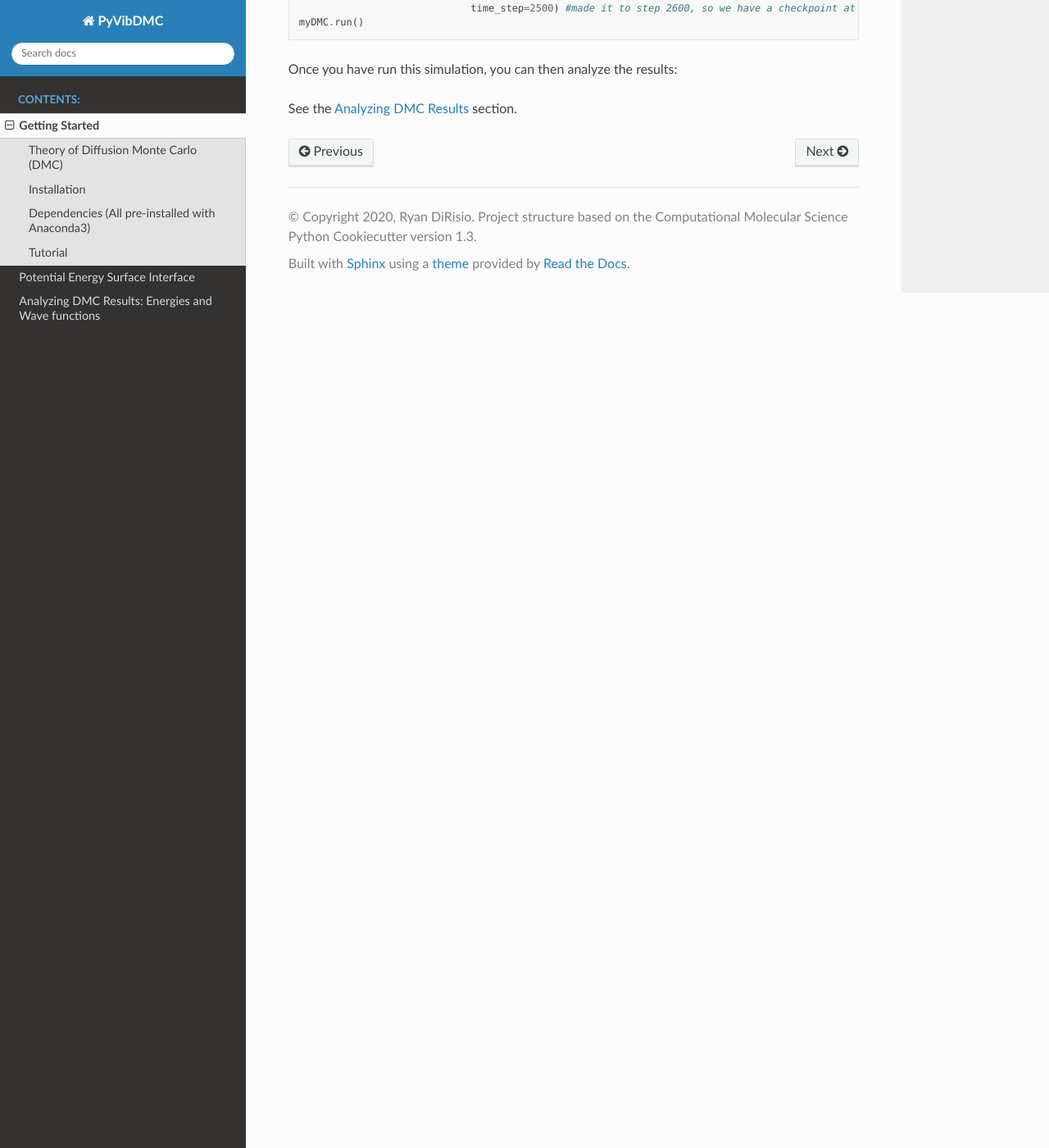
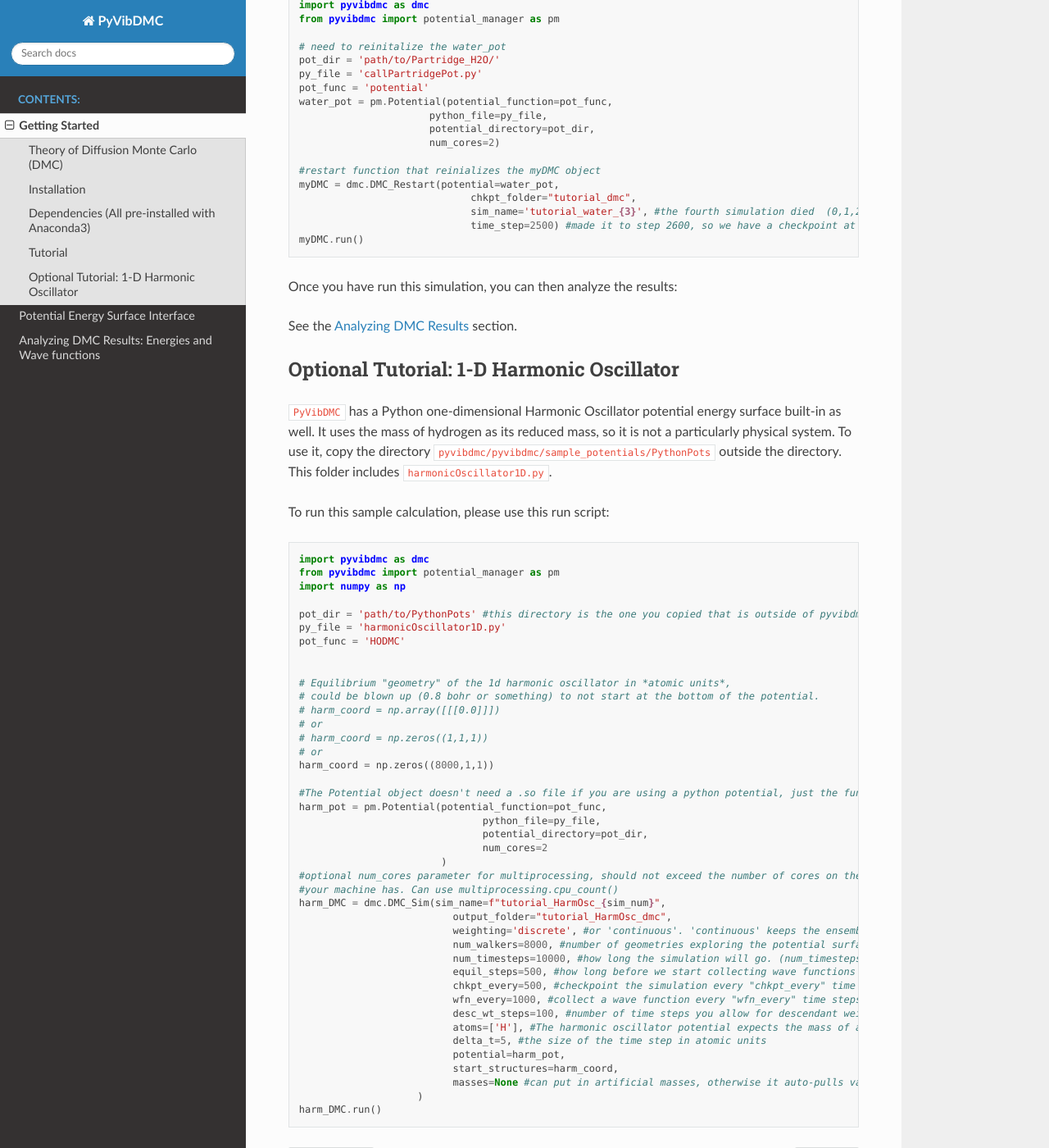
Before and after one commit to rjdirisio/pyvibdmc, a Sphinx documentation site: the page built from docs/getting_started.rst, in a window 1280 px wide and 1400 px high, scrolled down 2369 px. Shown: the whole window at 82% size. Built offline with Sphinx 7.4.7 and the Read the Docs theme 2.0.0, drawn with Linux system fonts in a browser that asks for light colours; some of the changed text lies outside the part shown.

```diff
--- a/docs/conf.py
+++ b/docs/conf.py
@@ -15,10 +15,10 @@
 # Incase the project was not installed
 import os
 import sys
+
 sys.path.insert(0, os.path.abspath('..'))
 
 import pyvibdmc
-
 
 # -- Project information -----------------------------------------------------
 
@@ -31,7 +31,6 @@ author = 'Ryan DiRisio'
 version = ''
 # The full version, including alpha/beta/rc tags
 release = ''
-
 
 # -- General configuration ---------------------------------------------------
 
@@ -50,11 +49,18 @@ extensions = [
     'sphinx.ext.intersphinx',
     'sphinx.ext.extlinks',
 ]
+
 autoapi_dirs = ['../pyvibdmc']
 autoapi_ignore = ["*/sample_potentials/*",
                   "*/tests/*",
-                  "*/*version*",
-                  "*/*git_revision*"]
+                  "*_version.py"]
+autoapi_options = ['members',
+                   'undoc-members',
+                   # 'private-members',
+                   # 'special-members',
+                   'show-inheritance',
+                   'show-module-summary',
+                   'imported-members']
 # autosummary_generate = True
 napoleon_google_docstring = False
 napoleon_use_param = False
@@ -84,7 +90,6 @@ exclude_patterns = ['_build', 'Thumbs.db', '.DS_Store']
 # The name of the Pygments (syntax highlighting) style to use.
 pygments_style = 'default'
 
-
 # -- Options for HTML output -------------------------------------------------
 
 # The theme to use for HTML and HTML Help pages.  See the documentation for
@@ -92,12 +97,10 @@ pygments_style = 'default'
 #
 html_theme = 'sphinx_rtd_theme'
 
-
 # -- Options for HTMLHelp output ---------------------------------------------
 
 # Output file base name for HTML help builder.
 htmlhelp_basename = 'pyvibdmcdoc'
-
 
 # -- Options for LaTeX output ------------------------------------------------
 
@@ -127,7 +130,6 @@ latex_documents = [
      'pyvibdmc', 'manual'),
 ]
 
-
 # -- Options for manual page output ------------------------------------------
 
 # One entry per manual page. List of tuples
@@ -136,7 +138,6 @@ man_pages = [
     (master_doc, 'pyvibdmc', 'PyVibDMC Documentation',
      [author], 1)
 ]
-
 
 # -- Options for Texinfo output ----------------------------------------------
 
@@ -149,5 +150,4 @@ texinfo_documents = [
      'Miscellaneous'),
 ]
 
-
 # -- Extension configuration -------------------------------------------------
--- a/docs/getting_started.rst
+++ b/docs/getting_started.rst
@@ -13,11 +13,20 @@ This reference also has links to academic publications that detail the method fu
 
 Installation
 --------------
-This package is currently in development.
+PyVibDMC is tested on and is for Mac and Linux architectures.
 
-To do a development install of PyVibDMC, first clone it. Then, ``cd`` into to the project directory.
+If using Windows, use Windows Subsystem for Linux (WSL), however there are a few known issues with how PyVibDMC
+interacts with WSL. These include:
 
-Then:
+- (WSL v1) After a complete simulation, if using parallelization, the python process will hang until manually terminated. The way to currently circumvent this is through using ``pm.Potential.mp_close()`` at the end of your run script.
+- (WSL v2) If a Fortran potential reads a data file during its F2PY function call, it will seg fault or be unable to read the data file.
+
+These issues are not present on Mac or Linux.
+
+This package is currently in development. To do a development install of PyVibDMC, first clone it. Then, ``cd`` into to
+the project directory.
+
+You may then install the package using
 
 ``pip install -e .``
 
@@ -26,18 +35,19 @@ Dependencies (All pre-installed with Anaconda3)
 - numpy
 - matplotlib
 - h5py
-- possibly a compiler required for the potential energy surface (the tutorial potential uses gfortran)
-- Tutorial: make (on Linux systems, this is usually installed via the 'build-essential' or 'Development Tools' packages )
+- Tutorial: Compiler for the potential energy surface (the tutorial potential uses gfortran)
+- Tutorial: make (on Linux systems, this is usually installed via the 'build-essential' or 'Development Tools' packages)
 
 Tutorial
 ------------------------
-Once installed, one can ``import pyvibdmc`` from any directory. It is reccomended that you always run jobs outside
+Once ``pip`` installed, one can ``import pyvibdmc`` from any directory. It is recommended that you always run jobs outside
 the ``PyVibDMC`` directory.
 
-Before running the simulation yourself,
-please read about how `PyVibDMC handles external potential energy surfaces <https://pyvibdmc.readthedocs.io/en/latest/potentials.html>`_
+Before running the simulation,
+please read about
+how `PyVibDMC handles external potential energy surfaces <https://pyvibdmc.readthedocs.io/en/latest/potentials.html>`_
 
-This example script runs 5 DMC simulations on a water monomer (H2O)
+This example script runs 5 DMC simulations on a single water molecule (H\ :sub:`2`\ O)
 using the Fortran Potential Energy Surface built by Partridge and Schwenke.  This potential energy surface is located
 in the PyVibDMC package, at ``pyvibdmc/pyvibdmc/sample_potentials/FortPots/PartridgeH2O``. Please ``cp`` this directory
 to outside of the package.  To expose the Fortran subroutine to Python, please ``cd`` into the directory you copied, and
@@ -112,3 +122,54 @@ If the simulation dies due to external factors, you may restart a particular DMC
 Once you have run this simulation, you can then analyze the results:
 
 See the `Analyzing DMC Results <https://pyvibdmc.readthedocs.io/en/latest/analysis.html>`_ section.
+
+Optional Tutorial: 1-D Harmonic Oscillator
+---------------------------------------------------
+``PyVibDMC`` has a Python one-dimensional Harmonic Oscillator potential energy surface built-in as well. It uses the
+mass of hydrogen as its reduced mass, so it is not a particularly physical system. To use it, copy the directory
+``pyvibdmc/pyvibdmc/sample_potentials/PythonPots`` outside the directory. This folder includes
+``harmonicOscillator1D.py``.
+
+To run this sample calculation, please use this run script::
+
+    import pyvibdmc as dmc
+    from pyvibdmc import potential_manager as pm
+    import numpy as np
+
+    pot_dir = 'path/to/PythonPots' #this directory is the one you copied that is outside of pyvibdmc.
+    py_file = 'harmonicOscillator1D.py'
+    pot_func = 'HODMC'
+
+
+    # Equilibrium "geometry" of the 1d harmonic oscillator in *atomic units*,
+    # could be blown up (0.8 bohr or something) to not start at the bottom of the potential.
+    # harm_coord = np.array([[[0.0]]])
+    # or
+    # harm_coord = np.zeros((1,1,1))
+    # or
+    harm_coord = np.zeros((8000,1,1))
+
+    #The Potential object doesn't need a .so file if you are using a python potential, just the function that calls it.
+    harm_pot = pm.Potential(potential_function=pot_func,
+                                   python_file=py_file,
+                                   potential_directory=pot_dir,
+                                   num_cores=2
+                            )
+    #optional num_cores parameter for multiprocessing, should not exceed the number of cores on the CPU
+    #your machine has. Can use multiprocessing.cpu_count()
+    harm_DMC = dmc.DMC_Sim(sim_name=f"tutorial_HarmOsc_{sim_num}",
+                              output_folder="tutorial_HarmOsc_dmc",
+                              weighting='discrete', #or 'continuous'. 'continuous' keeps the ensemble size constant.
+                              num_walkers=8000, #number of geometries exploring the potential surface
+                              num_timesteps=10000, #how long the simulation will go. (num_timesteps * delta_t atomic units of time)
+                              equil_steps=500, #how long before we start collecting wave functions
+                              chkpt_every=500, #checkpoint the simulation every "chkpt_every" time steps
+                              wfn_every=1000, #collect a wave function every "wfn_every" time steps
+                              desc_wt_steps=100, #number of time steps you allow for descendant weighting per wave function
+                              atoms=['H'], #The harmonic oscillator potential expects the mass of a hydrogen atom.
+                              delta_t=5, #the size of the time step in atomic units
+                              potential=harm_pot,
+                              start_structures=harm_coord,
+                              masses=None #can put in artificial masses, otherwise it auto-pulls values from the atoms string
+                        )
+    harm_DMC.run()
--- a/docs/index.rst
+++ b/docs/index.rst
@@ -21,5 +21,4 @@ Indices and tables
 ==================
 
 * :ref:`genindex`
-* :ref:`modindex`
 * :ref:`search`
```
Also changed, not shown: docs/analysis.rst (+40 -17 lines), 14 other files.
